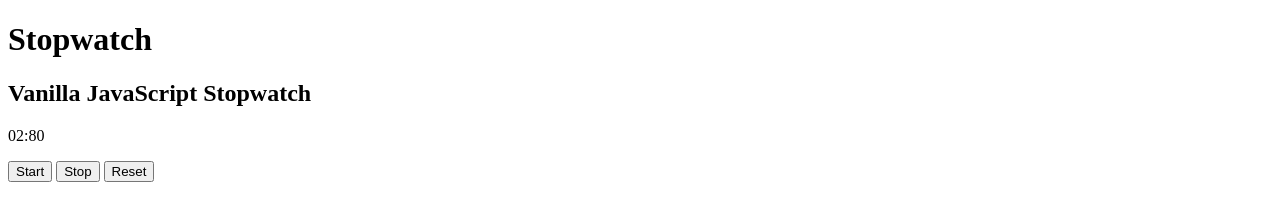
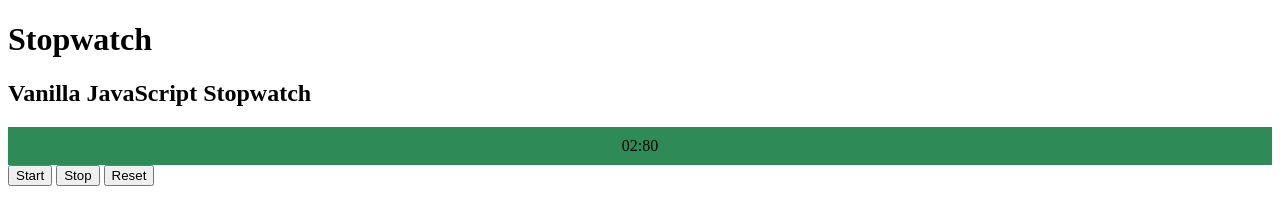
Before and after one commit to drange11/HW6, a plain HTML site: page stopwatch.html in a window 1280 px wide. Both pictures are taken after a click on the button "Start". Drawn offline with nearby package versions, Linux system fonts and the light colour scheme.

Commit message:
compleated step 2 - 5 colors are changing properly

```diff
--- a/stopwatch.html
+++ b/stopwatch.html
@@ -23,18 +23,22 @@
             var $buttonStart = $("#button-start");
             var $buttonStop =$("#button-stop");
             var $buttonReset = $("#button-reset");
+            var $timerDiv = $("#timer");
             var interval;
 
 
-            $("timer").addClass("timer-background")
+            $timerDiv.addClass("timer-background")
 
             $buttonStart.on("click", function () {
                 clearInterval(interval);
                 interval = setInterval(startTimer, 10);
+                $timerDiv.css("background-color", "seagreen");
             })
 
             $buttonStop.on("click", function () {
                 clearInterval(interval);
+                if(seconds != 00 && tens != 00)
+                    $timerDiv.css("background-color", "violet");
             })
 
             $buttonReset.on("click", function () {
@@ -43,6 +47,7 @@
                 seconds = "00";
                 $appendTens.text(tens);
                 $appendSeconds.text(seconds);
+                $timerDiv.css("background-color", "aqua");
             })
 
             function startTimer() {
@@ -75,6 +80,8 @@
         .timer-background {
             background-color: aqua;
             margin: auto;
+            text-align: center;
+            padding: 10px;
         }
     </style>
 </head>
```
